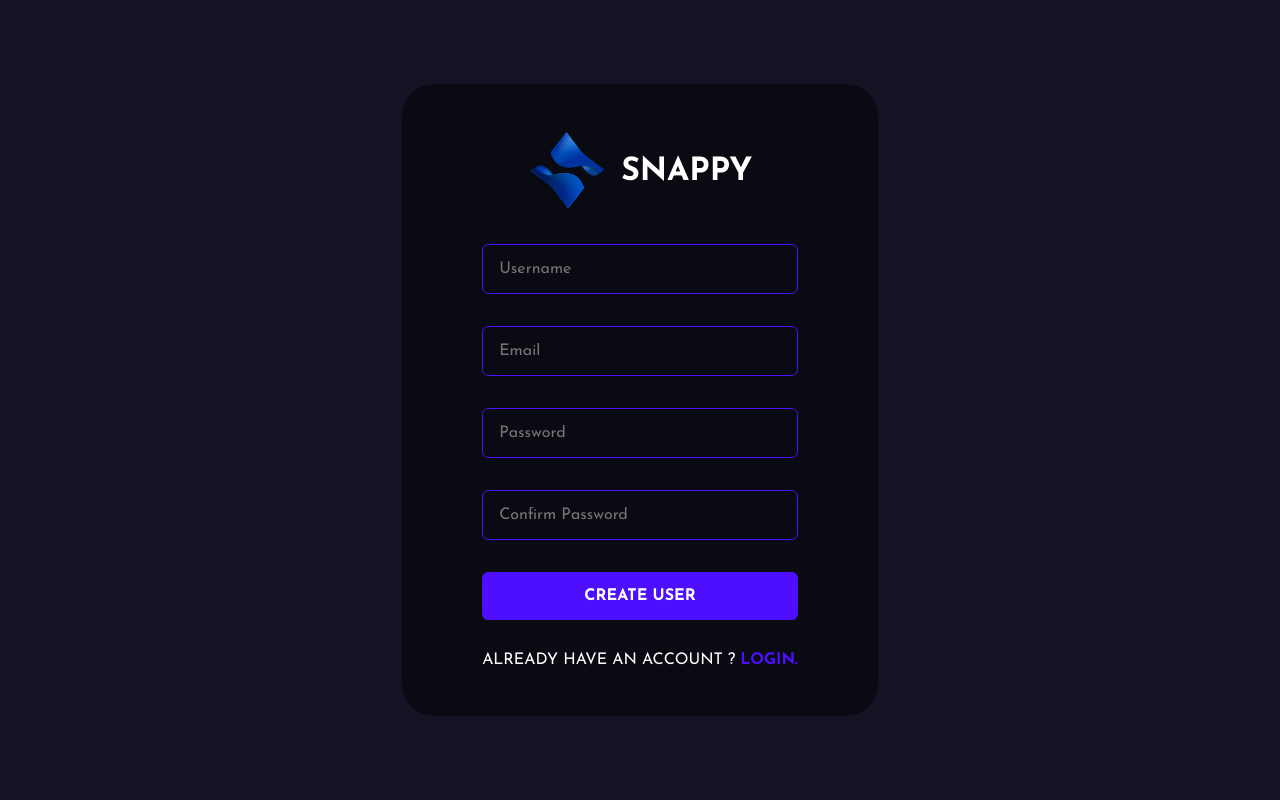
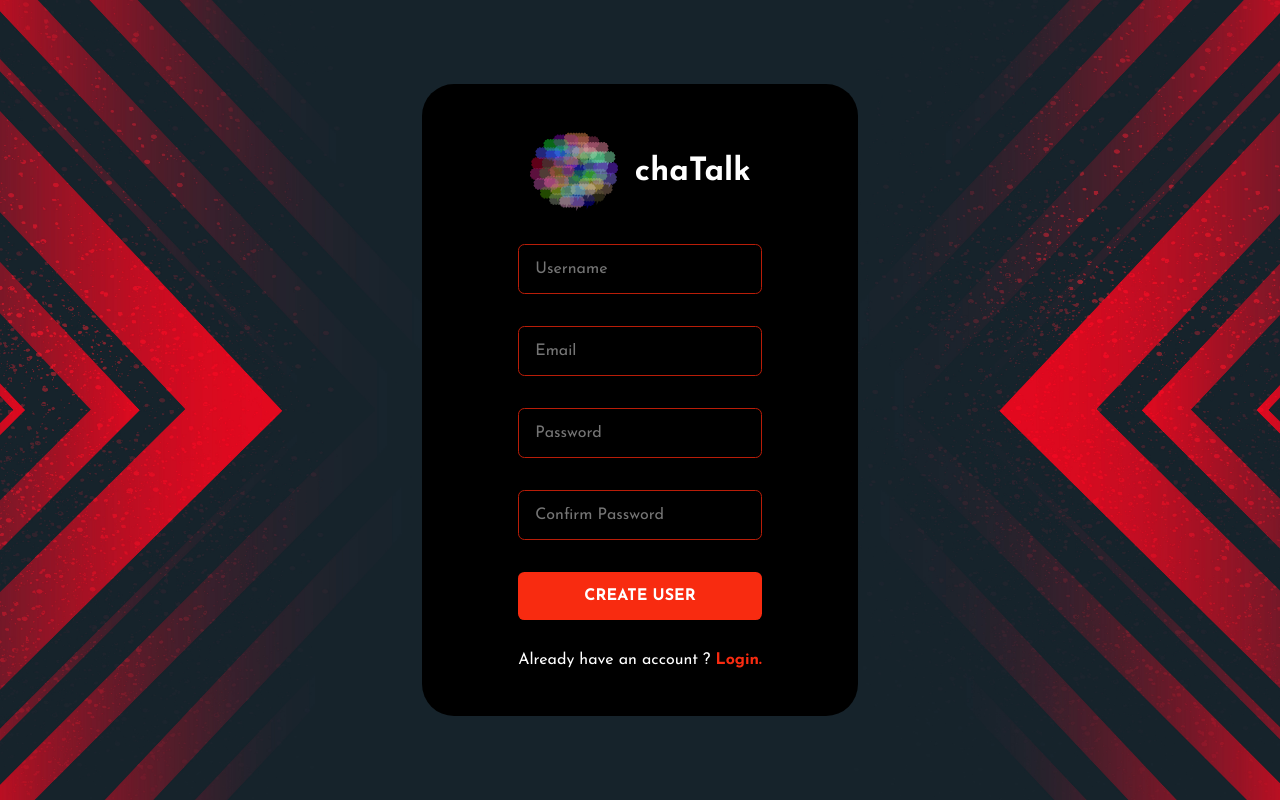
Before and after one commit to RYees/RYees-react-nodejs-chatapp, a React (Create React App) app in the folder React-chatapp/: page /register in a window 1280 px wide. Built offline with nearby package versions, Linux system fonts and the light colour scheme; the HTML template or start-up script is replaced by a standard one.

Commit message:
css changes

```diff
--- a/React-chatapp/src/components/ChatContainer.js
+++ b/React-chatapp/src/components/ChatContainer.js
@@ -172,7 +172,7 @@ const Container = styled.div`
     .sended {
       justify-content: flex-end;
       .content {
-        background-color: #fc6208;
+        background-color: #f24d37;
       }
     }
     .recieved {
--- a/React-chatapp/src/components/Contacts.js
+++ b/React-chatapp/src/components/Contacts.js
@@ -107,8 +107,7 @@ const Container = styled.div`
       }
     }
     .contact {
-      background-color: #fc6208;
-      min-height: 5rem;
+      background-color: #f82b10;
       cursor: pointer;
       width: 90%;
       border-radius: 0.2rem;
--- a/React-chatapp/src/components/Welcome.js
+++ b/React-chatapp/src/components/Welcome.js
@@ -35,6 +35,6 @@ const Container = styled.div`
     margin-bottom: 20px;
   }
   span {
-    color: #4e0eff;
+    color: #f82b10;
   }
 `;
--- a/React-chatapp/src/index.css
+++ b/React-chatapp/src/index.css
@@ -19,5 +19,5 @@ body {
 }
 
 .Toastify__toast-theme--dark {
-  background-color: #b91d08 !important;
+  background-color: #f24d37 !important;
 }
--- a/React-chatapp/src/pages/Chat.js
+++ b/React-chatapp/src/pages/Chat.js
@@ -7,7 +7,7 @@ import { allUsersRoute, host } from "../utils/ApiRoutes";
 import ChatContainer from "../components/ChatContainer";
 import Contacts from "../components/Contacts";
 import Welcome from "../components/Welcome";
-import abs from "../assets/abs.jpg";
+import abs from "../assets/abstract.jpg";
 
 export default function Chat() {
   const navigate = useNavigate();
@@ -84,7 +84,7 @@ const Container = styled.div`
   gap: 1rem;
   align-items: center;
   background-color: #ffffff;
-  ${'' /* background-image: url('../assets/absfd.jpg'); */}
+
   .ima {
     object-fit: cover;
     background-size: cover;
--- a/React-chatapp/src/pages/Login.js
+++ b/React-chatapp/src/pages/Login.js
@@ -2,7 +2,8 @@ import React, { useState, useEffect } from "react";
 import axios from "axios";
 import styled from "styled-components";
 import { useNavigate, Link } from "react-router-dom";
-import Logo from "../assets/logo.svg";
+import Logo from "../assets/log.svg";
+import abs from "../assets/abstract.jpg";
 import { ToastContainer, toast } from "react-toastify";
 import "react-toastify/dist/ReactToastify.css";
 import { loginRoute } from "../utils/ApiRoutes";
@@ -70,10 +71,11 @@ export default function Login() {
   return (
     <>
       <FormContainer>
+      <img className="ima" src={abs} alt="pic"/>
         <form action="" onSubmit={(event) => handleSubmit(event)}>
           <div className="brand">
             <img src={Logo} alt="logo" />
-            <h1>snappy</h1>
+            <h1>chaTalk</h1>
           </div>
           <input
             type="text"
@@ -107,7 +109,14 @@ const FormContainer = styled.div`
   justify-content: center;
   gap: 1rem;
   align-items: center;
-  background-color: #131324;
+  background-color: #ffffff;
+  .ima {
+    object-fit: cover;
+    background-size: cover;
+    height: 100vh;
+    width: 100vw;
+    position: relative
+  }
   .brand {
     display: flex;
     align-items: center;
@@ -118,7 +127,7 @@ const FormContainer = styled.div`
     }
     h1 {
       color: white;
-      text-transform: uppercase;
+      ${'' /* text-transform: uppercase; */}
     }
   }
 
@@ -126,25 +135,27 @@ const FormContainer = styled.div`
     display: flex;
     flex-direction: column;
     gap: 2rem;
-    background-color: #00000076;
+    background-color: #000000;
     border-radius: 2rem;
     padding: 5rem;
+    position: absolute;
+    z-index: 10;
   }
   input {
     background-color: transparent;
     padding: 1rem;
-    border: 0.1rem solid #4e0eff;
+    border: 0.1rem solid #b91d08;
     border-radius: 0.4rem;
     color: white;
     width: 100%;
     font-size: 1rem;
     &:focus {
-      border: 0.1rem solid #997af0;
+      border: 0.1rem solid #f82b10;
       outline: none;
     }
   }
   button {
-    background-color: #4e0eff;
+    background-color: #f82b10;
     color: white;
     padding: 1rem 2rem;
     border: none;
@@ -154,14 +165,14 @@ const FormContainer = styled.div`
     font-size: 1rem;
     text-transform: uppercase;
     &:hover {
-      background-color: #4e0eff;
+      background-color: #b91d08;
     }
   }
   span {
     color: white;
-    text-transform: uppercase;
+    ${'' /* text-transform: uppercase; */}
     a {
-      color: #4e0eff;
+      color: #f82b10;
       text-decoration: none;
       font-weight: bold;
     }
--- a/React-chatapp/src/pages/Register.js
+++ b/React-chatapp/src/pages/Register.js
@@ -1,7 +1,8 @@
 import React, { useState, useEffect} from "react";
 import axios from "axios";
 import { useNavigate, Link } from "react-router-dom";
-import Logo from "../assets/logo.svg";
+import Logo from "../assets/log.svg";
+import abs from "../assets/abstract.jpg";
 import styled from "styled-components";
 import { ToastContainer, toast } from "react-toastify";
 import "react-toastify/dist/ReactToastify.css";
@@ -94,10 +95,11 @@ const Register = () => {
   return (
     <>
       <FormContainer>
+      <img className="ima" src={abs} alt="pic"/>
         <form action="" onSubmit={(event) => handleSubmit(event)}>
           <div className="brand">
             <img src={Logo} alt="logo" />
-            <h1>snappy</h1>
+            <h1>chaTalk</h1>
           </div>
           <input
             type="text"
@@ -142,7 +144,14 @@ const FormContainer = styled.div`
     justify-content: center;
     gap: 1rem;
     align-items: center;
-    background-color: #131324;
+    background-color: #ffffff;
+    .ima {
+    object-fit: cover;
+    background-size: cover;
+    height: 100vh;
+    width: 100vw;
+    position: relative
+    }
     .brand {
     display: flex;
     align-items: center;
@@ -153,32 +162,34 @@ const FormContainer = styled.div`
     }
     h1 {
         color: white;
-        text-transform: uppercase;
+        ${'' /* text-transform: uppercase; */}
     }
     }
     form {
     display: flex;
     flex-direction: column;
     gap: 2rem;
-    background-color: #00000076;
+    background-color: #000000;
     border-radius: 2rem;
-    padding: 3rem 5rem;
+    padding: 3rem 6rem;
+    position: absolute;
+    z-index: 10;
     }
     input {
     background-color: transparent;
     padding: 1rem;
-    border: 0.1rem solid #4e0eff;
+    border: 0.1rem solid #b91d08;
     border-radius: 0.4rem;
     color: white;
     width: 100%;
     font-size: 1rem;
     &:focus {
-        border: 0.1rem solid #997af0;
+        border: 0.1rem solid #f82b10;
         outline: none;
     }
     }
     button {
-    background-color: #4e0eff;
+    background-color: #f82b10;
     color: white;
     padding: 1rem 2rem;
     border: none;
@@ -188,14 +199,14 @@ const FormContainer = styled.div`
     font-size: 1rem;
     text-transform: uppercase;
     &:hover {
-        background-color: #4e0eff;
+        background-color: #b91d08;
     }
     }
     span {
     color: white;
-    text-transform: uppercase;
+    ${'' /* text-transform: uppercase; */}
     a {
-        color: #4e0eff;
+        color: #f82b10;
         text-decoration: none;
         font-weight: bold;
     }
```
Also changed, not shown: React-chatapp/src/assets/abstract.jpg (added).
